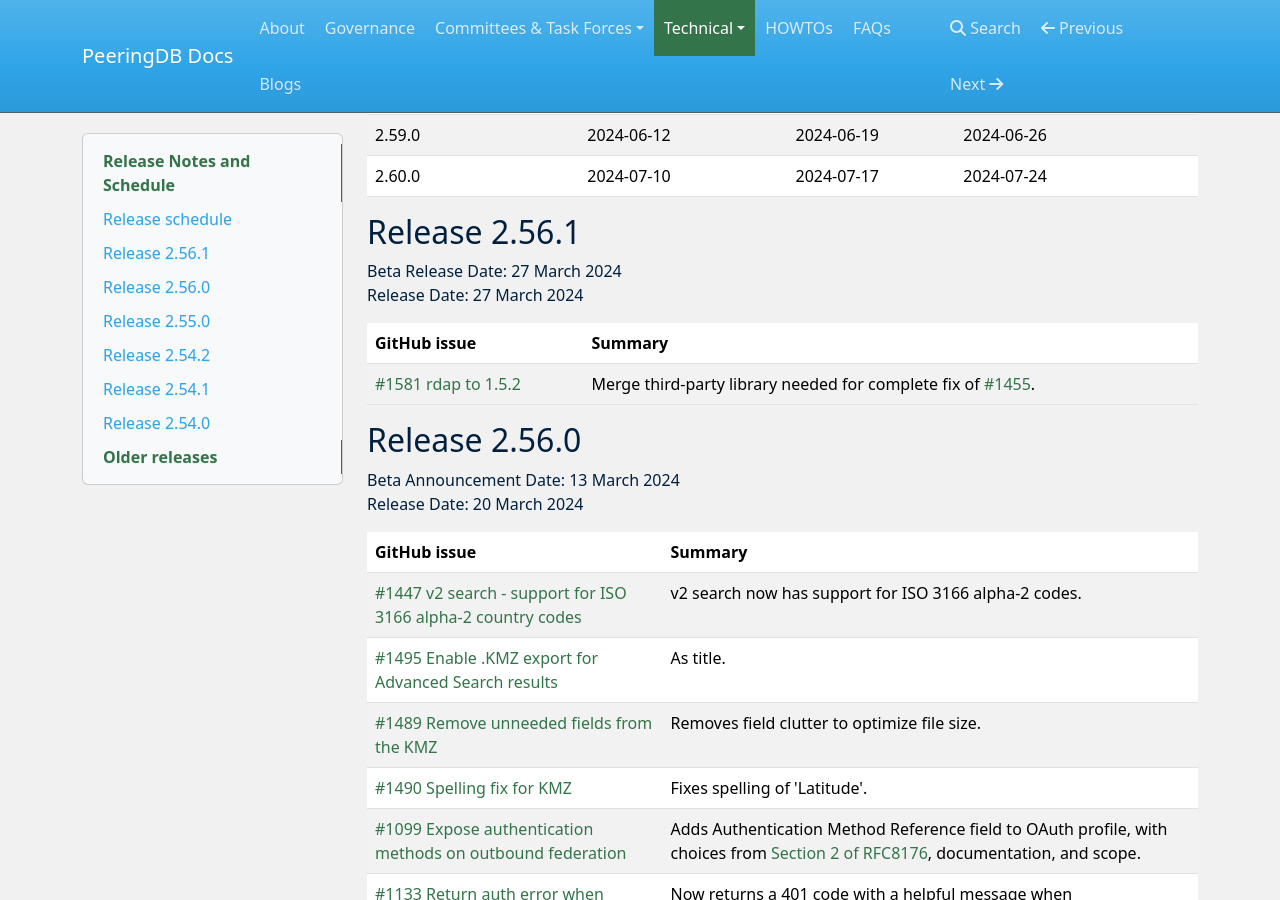
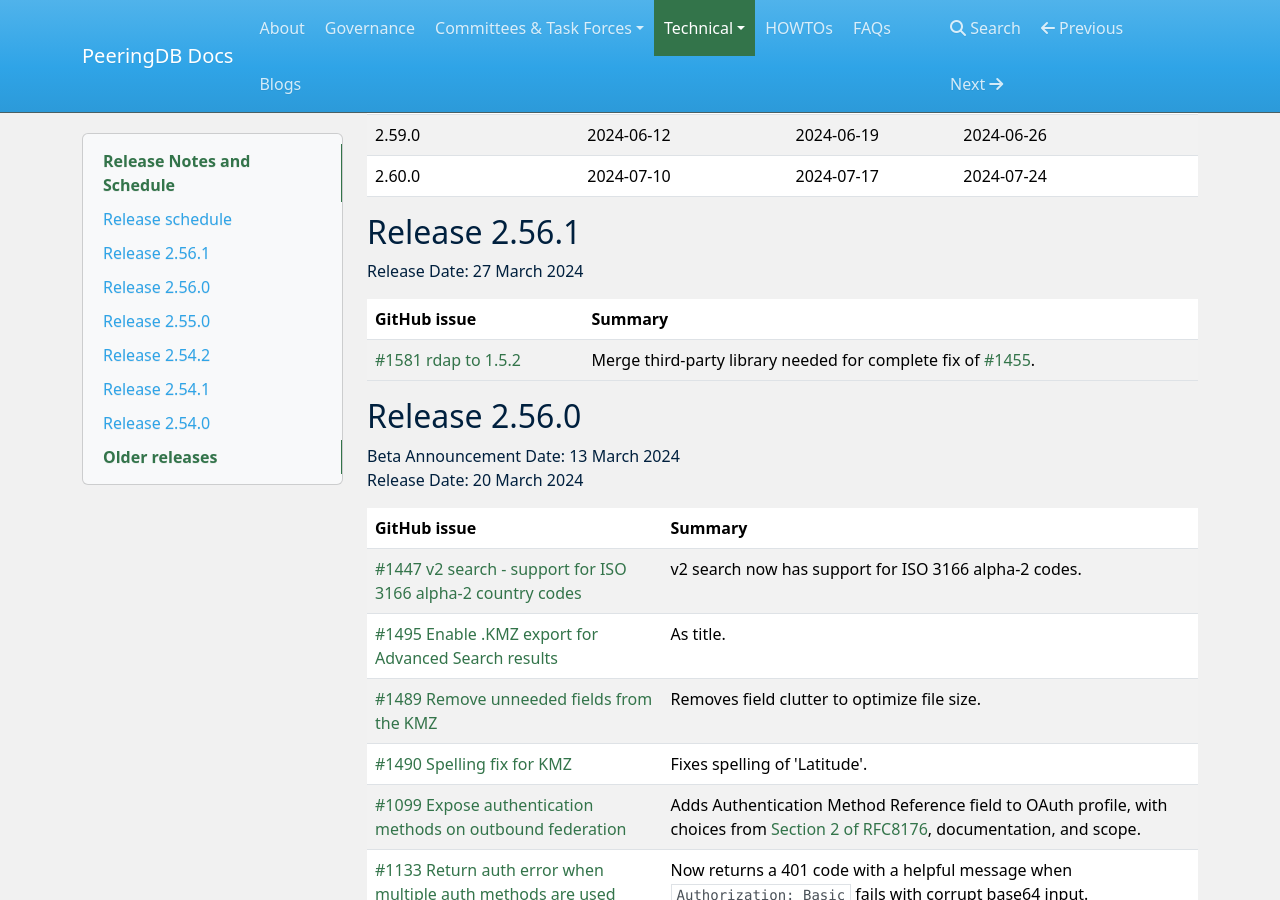
Before and after one commit to peeringdb/docs, an MkDocs documentation site: the page built from docs/release_notes/index.md, in a window 1280 px wide and 900 px high, scrolled down 542 px. Built offline with MkDocs 1.6.1, drawn with Linux system fonts in a browser that asks for light colours; nearby versions of some CDN libraries.

Commit message:
Release Notes copy edit.

```diff
--- a/docs/release_notes/index.md
+++ b/docs/release_notes/index.md
@@ -21,7 +21,6 @@
 
 ## Release 2.56.1
 
-Beta Release Date: 27 March 2024
 Release Date: 27 March 2024
 
 | **GitHub issue** | **Summary** |
```
